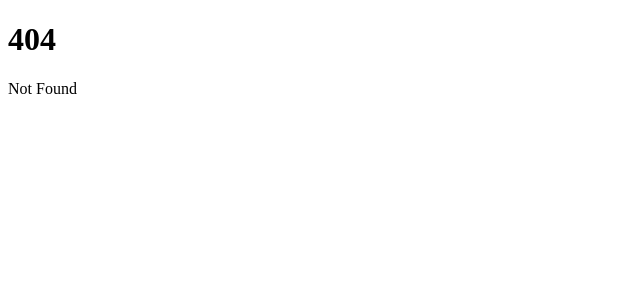
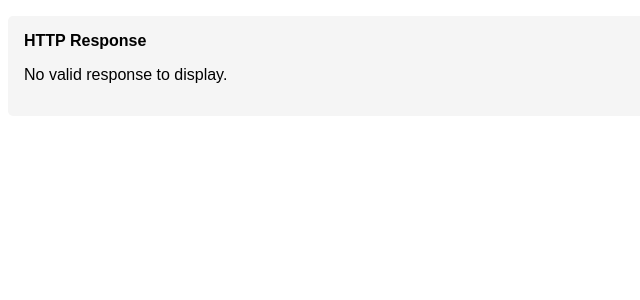
Before and after one commit to caalvarez2/TRACE, a SvelteKit app in the folder Trace-svelte/: page /response-manager in a window 1280 px wide. Before the commit this address had no page. Shown: the top 300 px of the page, without its empty margins (0-640 px from the left). Built offline with nearby package versions, Linux system fonts and the light colour scheme.

Commit message:
to add to response manager

```diff
--- /dev/null
+++ b/Trace-svelte/src/routes/response-manager/+page.svelte
@@ -0,0 +1,5 @@
+<script>
+    import ResponseManager from '$lib/ResponseManager.svelte';
+  </script>
+
+  <ResponseManager />
```
